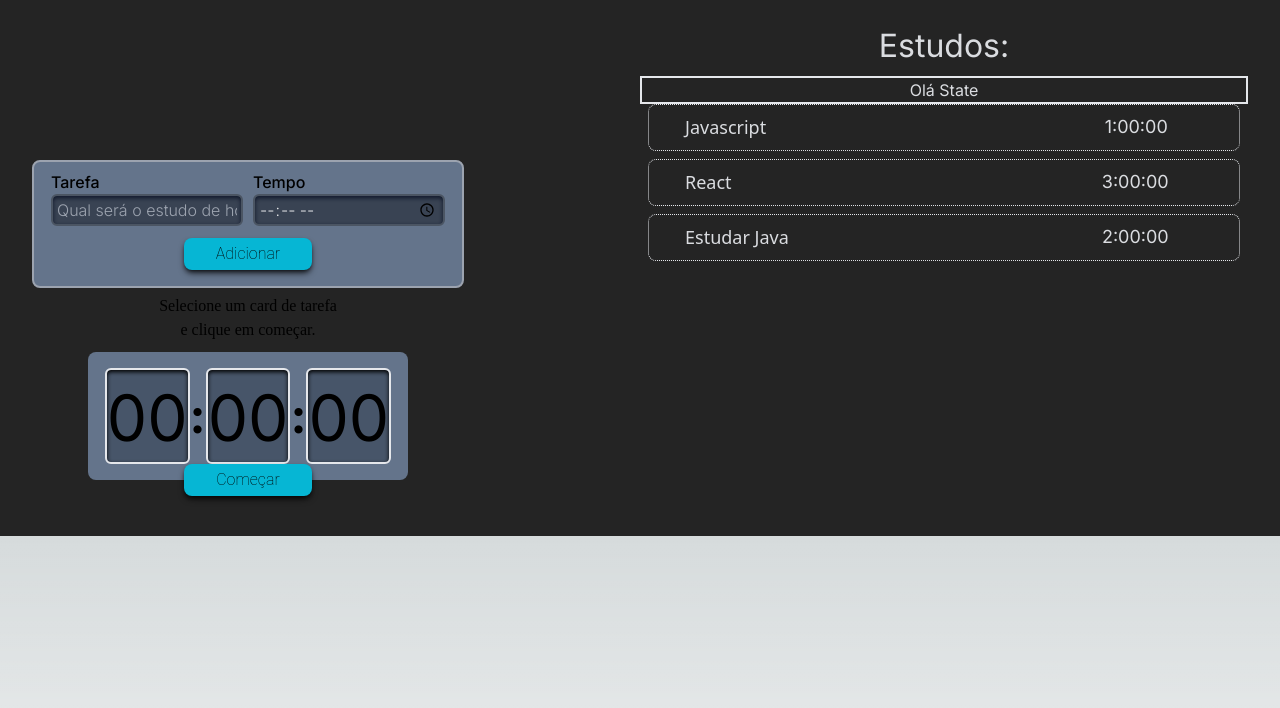
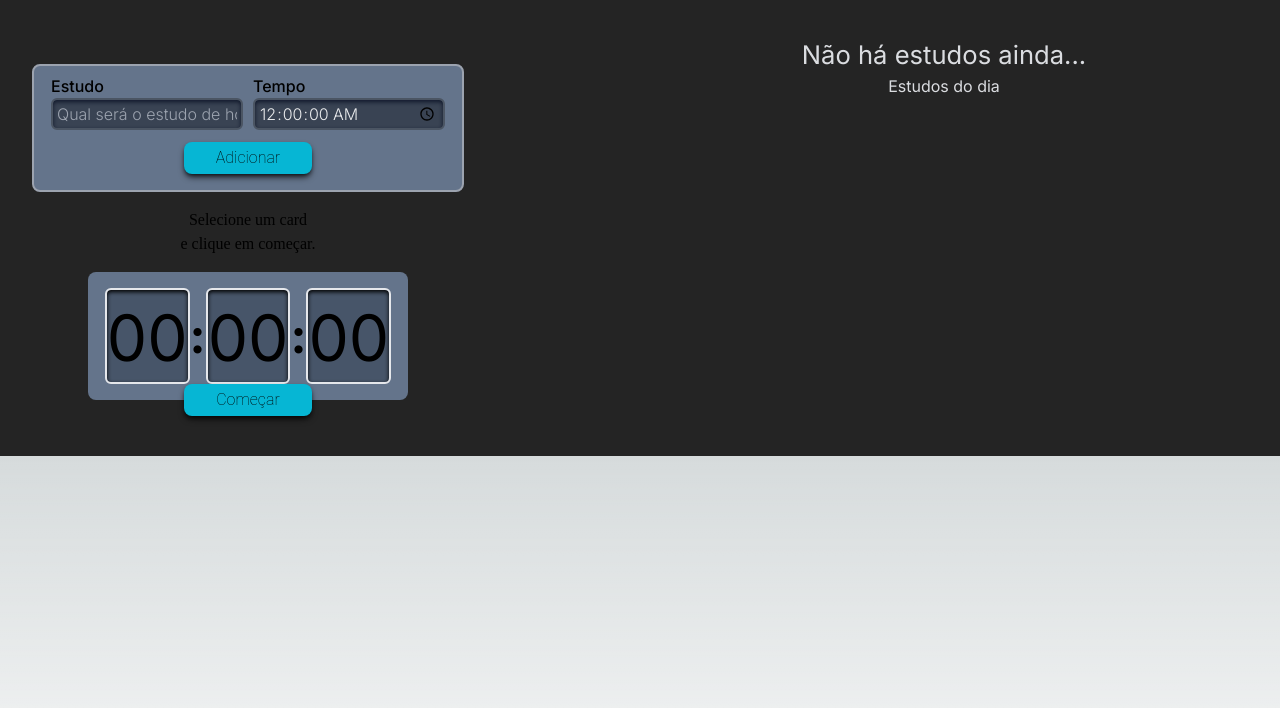
Before and after one commit to Mussesan/task-list-react, a Next.js app: page / in a window 1280 px wide. Shown: the top 708 px of the page. Built offline with nearby package versions, Linux system fonts and the light colour scheme.

Commit message:
fix: componentização do item List.

```diff
--- a/src/app/page.tsx
+++ b/src/app/page.tsx
@@ -1,61 +1,70 @@
-import TimeInput from "@/components/TimeInput";
-import Inputlabel from "@/components/Inputlabel";
+"use client"
+//requisito do NextJS para que o componente
+// seja renderizado no navegador
+//pois por padrão, os componentes
+//são renderizados em um component server
+
+import { useState } from "react";
+
 import ComomBtn from "@/components/ComomBtn";
-import List from "@/components/List";
+import List from "@/components/List/Lista";
+import Item from "@/components/List/Item";
 import Cronometro from "@/components/Cronometro";
+import Form from "@/components/form/Form";
+import { InterfaceEstudo } from "@/types/estudo";
+
 
 export default function Home() {
-  let systemTime = new Date();
-  let userTime: number = 600;
-  let systemHours = userTime / 60;
+
+  const [estudos, setEstudos] = useState<InterfaceEstudo[] | []> ([]);
+  const [selecionado, setSelecionado] = useState<InterfaceEstudo[]>();
+
+  function selecionaEstudo(tarefaSelecionada: InterfaceEstudo[]){
+    setSelecionado(tarefaSelecionada)
+  }
 
   return (
     <>
       <main className="pt-4 bg-[#242424] md:flex h-auto px-8 pb-10 container justify-between mx-auto scroll-smooth">
         <section>
-          <div
-            className={`md:w-[27rem] xs:w-72 h-48 md:h-32 bg-slate-500 rounded-lg
-            border-gray-400 border-2 px-3 py-2 mx-auto md:mt-[9rem]`}>
-            <div className="md:flex justify-around font-medium">
-              <div>
-                <h3 className="">Tarefa</h3>
-                <Inputlabel />
-              </div>
+            <Form setEstudos={setEstudos} />
+            <div className="my-4 font-cav text-center">
+              Selecione um card <br /> e clique em começar.
+            </div>
 
-              <div className="">
-                <h3 className="">Tempo</h3>
-                <TimeInput />
-              </div>
-            </div>
-            <div
-              className={`mx-auto xs:h-auto md:h-auto
-            flex justify-center items-center
-          `}
-            >
-              <ComomBtn>Adicionar</ComomBtn>
-            </div>
-            <div className="mt-5 md:mt-6 font-cav text-center">
-              Selecione um card de tarefa <br /> e clique em começar.
-            </div>
-          </div>
-
-          <div className="mt-16 text-center">
+          <div className="text-center">
             <Cronometro />
             <div className="-mt-4">
               <ComomBtn>Começar</ComomBtn>
             </div>
           </div>
         </section>
-        <section className="block md:flex-row text-center justify-center md:w-1/2 h-auto text-gray-200/95">
-          <span>
-            <h1 className="text-xl md:text-[2em] my-4">
-              Estudos:
-            </h1>
-            <List />
+        <section className="md:flex-row text-center justify-center md:w-1/2 h-auto text-gray-200/95 my-5">
+          <span className="">
+            <span className="md:text-[2em] my-4">
+              {estudos.length == 0 && (
+                <p className={`w-fit mx-auto md:text-[1.6rem]`}>Não há estudos ainda...</p>
+              )}
+              {estudos.length > 0 && (
+                <span className="flex justify-around w-full">
+                  <span className={` flex justify-around items-center w-[65%] mx-auto rounded-2xl
+                    shadow-inner mb-3 md:text-[1.6rem]`}>
+                    Estudos pendentes:
+                      <span className={`ml-1 text-[1rem] rounded-full border-4 border-black p-4
+                      bg-gray-200/90 text-black font-bold w-[1.75rem] h-[1.75rem] flex justify-center items-center`}>
+                        {estudos.length}
+                      </span>
+                  </span>
+                </span>
+              )}
+            </span>
+            <List
+              estudos={estudos}
+              selecionaEstudo={selecionaEstudo}
+            />
           </span>
         </section>
       </main>
-      {/* teste */}
     </>
   );
 }
--- a/src/components/ComomBtn.tsx
+++ b/src/components/ComomBtn.tsx
@@ -1,22 +1,33 @@
-import { AppProps } from 'next/app';
-import { Dancing_Script } from 'next/font/google'
+"use client"
 
-export default function ComomBtn(props: any) {
+import React from 'react';
+
+class ComomBtn extends React.Component<{
+  children?:string; type?: "button" | "submit" | "reset" | undefined
+}>{
+
+  render() {
+
+    const {type ="button"} = this.props;
 
     return (
       <>
-
         <button
+        type={type}
           className={`w-[8rem] h-[2rem] font-rob
              bg-cyan-500 rounded-lg text-black font-extralight
               shadow-md shadow-black/75 active:shadow-inner active:shadow-black
               hover:bg-cyan-400 hover:shadow-sm hover:shadow-gray-100/80
               active:bg-gradient-to-r active:from-indigo-600/50  active:via-sky-600/70  active:to-emerald-600/50
               active:transition-all
-        `}
-      >
-        {props.children}
+          `}>
+            {this.props.children}
         </button>
       </>
     );
+
   }
+
+}
+
+export default ComomBtn
--- a/src/components/Cronometro.tsx
+++ b/src/components/Cronometro.tsx
@@ -1,3 +1,5 @@
+import { InterfaceEstudo } from "@/types/estudo";
+
 export default function Cronometro(){
 
     return (<>
--- a/src/components/Inputlabel.tsx
+++ /dev/null
@@ -1,24 +0,0 @@
-
-
-export default function Inputlabel() {
-
-    interface labelProps {
-        type?: string;
-
-
-    }
-
-  return (
-    <>
-      <input
-        type="text"
-        className={`
-                rounded-md border-2 border-gray-600 shadow-slate-900 shadow-inner
-                bg-gray-700/95 text-gray-100/95 font-light w-64 md:w-48 h-8
-                mb-3 p-1
-            `}
-        placeholder="Qual será o estudo de hoje?"
-      />
-    </>
-  );
-}
--- a/src/components/List.tsx
+++ /dev/null
@@ -1,60 +0,0 @@
-
-"use client"
-
-import { useState } from "react"
-
-export default function List(){
-
-    const [estudos, setEstudos] = useState([
-        {
-            titulo: "javascript",
-            tempo: "1:00:00",
-        },
-        {
-            titulo: "react",
-            tempo: "3:00:00"
-        },
-        {
-            titulo: "estudar Java",
-            tempo: "2:00:00",
-        }]
-    );
-
-    let taskList = [
-        {
-            titulo: "javascript",
-            tempo: "1:00:00",
-        },
-        {
-            titulo: "react",
-            tempo: "3:00:00"
-        },
-        {
-            titulo: "estudar Java",
-            tempo: "2:00:00",
-        }
-    ]
-
-    // retorno do componente
-    return(<>
-
-        <h1 className={`border-2 hover:bg-white/10 active:bg-green-500/80 select-none	`}>
-            Olá State
-        </h1>
-
-        {taskList.map((item, index)=>{
-            //retorno do map
-            return(
-                <li key={index} className="border-[1px] border-dotted rounded-lg px-8 py-2 flex justify-between text-xs md:text-lg mb-2 mx-2">
-                    <h3>
-                        <span className="ml-1 font-sans">{item.titulo.charAt(0).toLocaleUpperCase() + item.titulo.slice(1)}</span>
-                    </h3>
-                    <span className="flex justify-around md:w-56 ">
-                        <p className="mr-1"></p>
-                        <span>{item.tempo}</span>
-                    </span>
-                </li>
-            )
-        })}
-    </>)
-}
--- /dev/null
+++ b/src/components/List/Item.tsx
@@ -0,0 +1,34 @@
+import { InterfaceEstudo } from '../../types/estudo';
+
+interface Props extends InterfaceEstudo {
+  selecionaTarefa: (tarefaSelecionada: InterfaceEstudo) => void
+}
+
+export default function Item(
+  {
+    tarefa,
+    tempo,
+    selecionado,
+    completado,
+    id,
+    selecionaTarefa
+  }: Props) {
+  console.log('item atual: ', { tarefa, tempo, selecionado, completado, id })
+  return (
+    <li
+      className={``}
+      onClick={() => selecionaTarefa(
+        {
+          tarefa,
+          tempo,
+          selecionado,
+          completado,
+          id
+        }
+        )}
+      >
+      <h3>{tarefa}</h3>
+      <span>{tempo}</span>
+    </li>
+  )
+}
--- /dev/null
+++ b/src/components/List/Lista.tsx
@@ -0,0 +1,27 @@
+import React from 'react';
+import { InterfaceEstudo } from '../../types/estudo';
+import Item from './Item';
+
+interface Props {
+  estudos: InterfaceEstudo[],
+  selecionaTarefa: (tarefaSelecionada: InterfaceEstudo) => void
+}
+
+function Lista({ estudos, selecionaTarefa }: Props) {
+  return (
+    <aside>
+      <h2> Estudos do dia </h2>
+      <ul>
+        {estudos.map(item => (
+          <Item
+            selecionaTarefa={selecionaTarefa}
+            key={item.id}
+            {...item}
+          />
+        ))}
+      </ul>
+    </aside>
+  )
+}
+
+export default Lista;
--- a/src/components/TimeInput.tsx
+++ /dev/null
@@ -1,15 +0,0 @@
-export default function TimeInput() {
-  return (
-    <>
-      <input
-        type="time"
-        className={`
-            rounded-md border-2 border-gray-600 shadow-slate-900 shadow-inner
-            bg-gray-700/95 text-gray-100/95 font-light w-64 md:w-48 h-8
-            mb-3 p-1
-        `}
-        placeholder="Qual será o estudo de hoje?"
-      />
-    </>
-  );
-}
--- /dev/null
+++ b/src/components/form/Form.tsx
@@ -0,0 +1,84 @@
+"use client"
+
+import React, { Dispatch, FormEvent } from "react";
+import { InterfaceEstudo } from "@/types/estudo";
+import ComomBtn from "../ComomBtn";
+
+class Form extends React.Component<{
+    setEstudos: React.Dispatch<React.
+    SetStateAction<InterfaceEstudo[]>>}
+    >{
+
+    state = {
+        titulo: "",
+        tempo: "00:00:00"
+    }
+
+    adicionarEstudo(event: React.FormEvent<HTMLFormElement>){
+        event.preventDefault()
+        this.props.setEstudos(EstudosAtuais => [...EstudosAtuais, {...this.state}])
+        console.log("titulo: "+this.state," tempo: "+this.state)
+    }
+
+    render(){
+        return(
+        <>
+            <form
+                className={`md:w-[27rem] xs:w-72 h-48 md:h-32 bg-slate-500 rounded-lg
+                border-gray-400 border-2 px-3 py-2 mx-auto md:mt-[3rem]`}
+                onSubmit={this.adicionarEstudo.bind(this)}
+                >
+                <div className="md:flex justify-around font-medium">
+                    <label htmlFor="tarefa">
+                        <h3 className="">Estudo</h3>
+                        <input
+                            type="text"
+
+                            className={`
+                                rounded-md border-2 border-gray-600 shadow-slate-900 shadow-inner
+                                bg-gray-700/95 text-gray-100/95 font-light w-64 md:w-48 h-8
+                                mb-3 p-1
+                            `}
+                            id="estudo"
+                            name="estudo"
+                            placeholder="Qual será o estudo de hoje?"
+                            value={this.state.titulo}
+                            onChange={event => this.setState({...this.state, titulo: event.target.value})}
+                            required
+                        />
+                    </label>
+
+                    <label htmlFor="tempo" className="">
+                        <h3 className="">Tempo</h3>
+                        <input
+                            type="time"
+
+                            className={`
+                                rounded-md border-2 border-gray-600 shadow-slate-900 shadow-inner
+                                bg-gray-700/95 text-gray-100/95 font-light w-64 md:w-48 h-8
+                                mb-3 p-1
+                            `}
+                            placeholder="Qual será o estudo de hoje?"
+                            id="tempo"
+                            name="tempo"
+                            step="2"
+                            value={this.state.tempo}
+                            onChange={event => this.setState({...this.state, tempo: event.target.value})}
+                            required
+                        />
+                    </label>
+                </div>
+                <div
+                    className={`mx-auto xs:h-auto md:h-auto
+                flex justify-center items-center
+              `}
+                >
+                    <ComomBtn type="submit">Adicionar</ComomBtn>
+                </div>
+            </form>
+        </>
+        )
+    }
+}
+
+export default Form
--- a/src/pages/_app.js
+++ /dev/null
@@ -1,14 +0,0 @@
-import { Poppins, Roboto, Caveat } from 'next/font/google'
-
-const inter = Inter({
-  subsets: ['latin'],
-  variable: '--font-inter',
-})
-
-export default function MyApp({ Component, pageProps }) {
-  return (
-    <main className={`${inter.variable} font-sans`}>
-      <Component {...pageProps} />
-    </main>
-  )
-}
--- /dev/null
+++ b/src/types/estudo.tsx
@@ -0,0 +1,9 @@
+"use client"
+
+export interface InterfaceEstudo {
+    tarefa: string,
+    tempo: string,
+    selecionado: boolean,
+    completado: boolean,
+    id: string
+}
```
Lines whose indentation alone changed are shown as unchanged.
